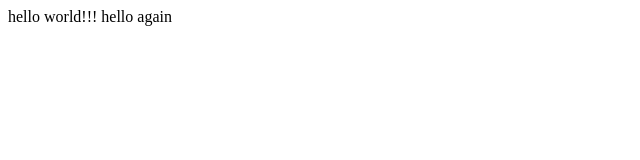
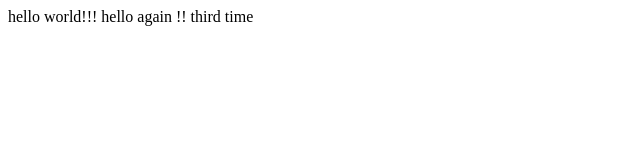
Before and after one commit to darshparikh/leec0, a plain HTML site: page hello.html in a window 1280 px wide. Shown: the full height of the page, 0-640 px from the left. Drawn offline with Linux system fonts and the light colour scheme.

Commit message:
html edited

```diff
--- a/hello.html
+++ b/hello.html
@@ -4,6 +4,6 @@
 	<title>My webpage</title>
 </head>
 <body>
-	hello world!!! hello again
+	hello world!!! hello again !! third time
 </body>
 </html>
```
